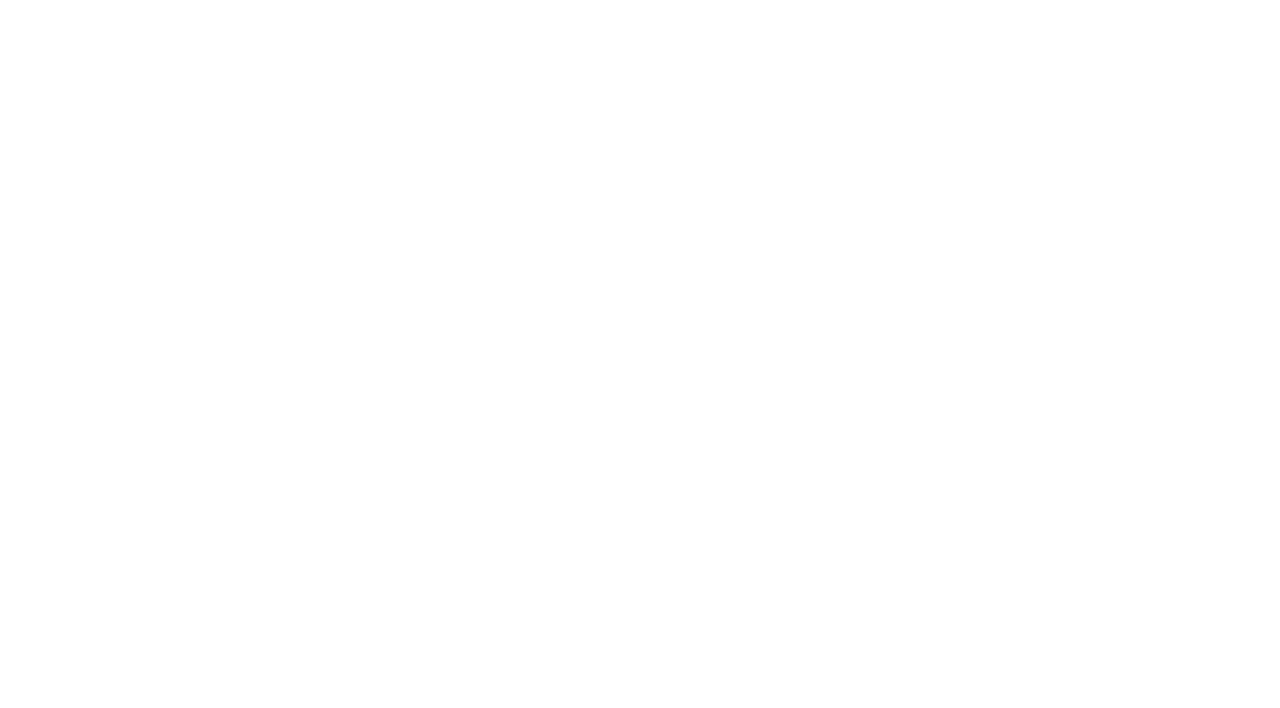
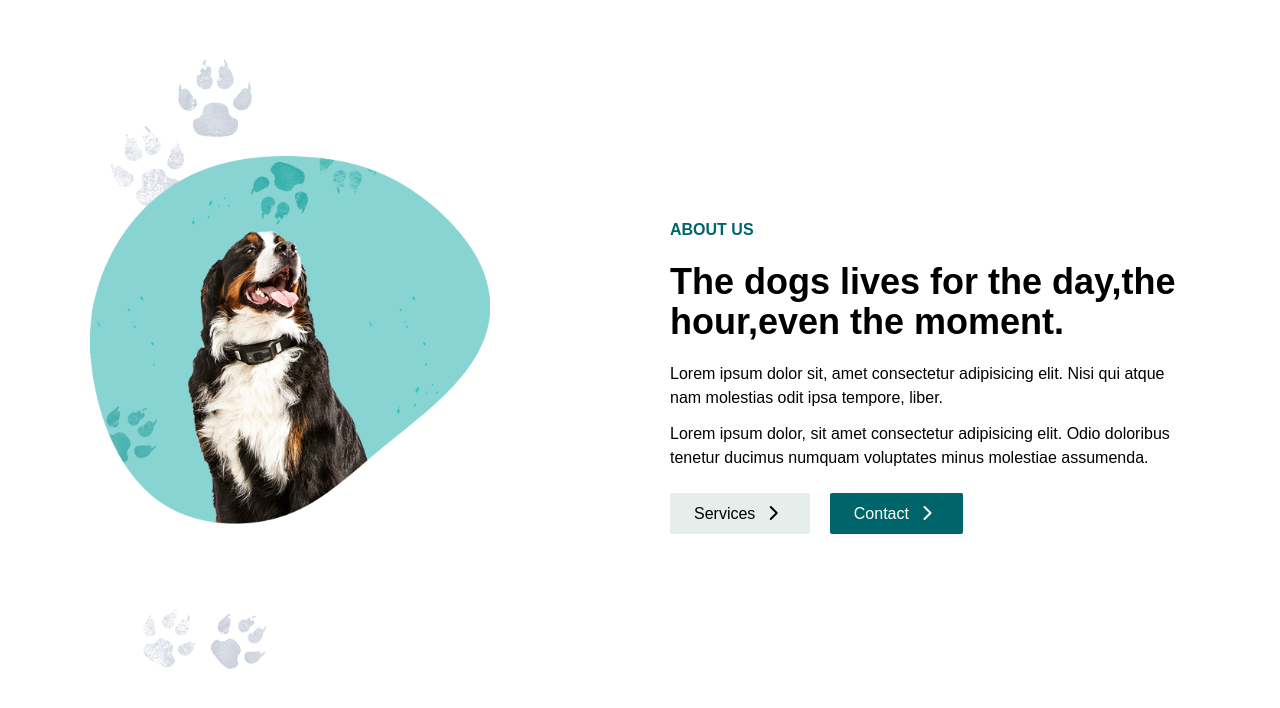
Before and after one commit to Pasindu-Peiris/tailwind-css-mobile-responsive, a React (Create React App) app in the folder client/: page / in a window 1280 px wide. Shown: the part 2327-3035 px from the top of the page. Before the commit the page ends 2307 px from the top, so only its background shows below. Built offline with nearby package versions, Linux system fonts and the light colour scheme.

Commit message:
Update App.js

```diff
--- a/client/src/App.js
+++ b/client/src/App.js
@@ -2,6 +2,7 @@ import Homesection1 from './pages/Homesection1.jsx';
 import Homesection2 from './pages/Homesection2.jsx';
 import Homesection3 from './pages/Homesection3.jsx';
 import Homesection4 from './pages/Homesection4.jsx';
+import Homesection5 from './pages/Homesection5.jsx';
 
 function App() {
   return (
@@ -10,6 +11,7 @@ function App() {
       <Homesection2/>
       <Homesection3/>
       <Homesection4/>
+      <Homesection5/>
 
     </div>
   );
```
